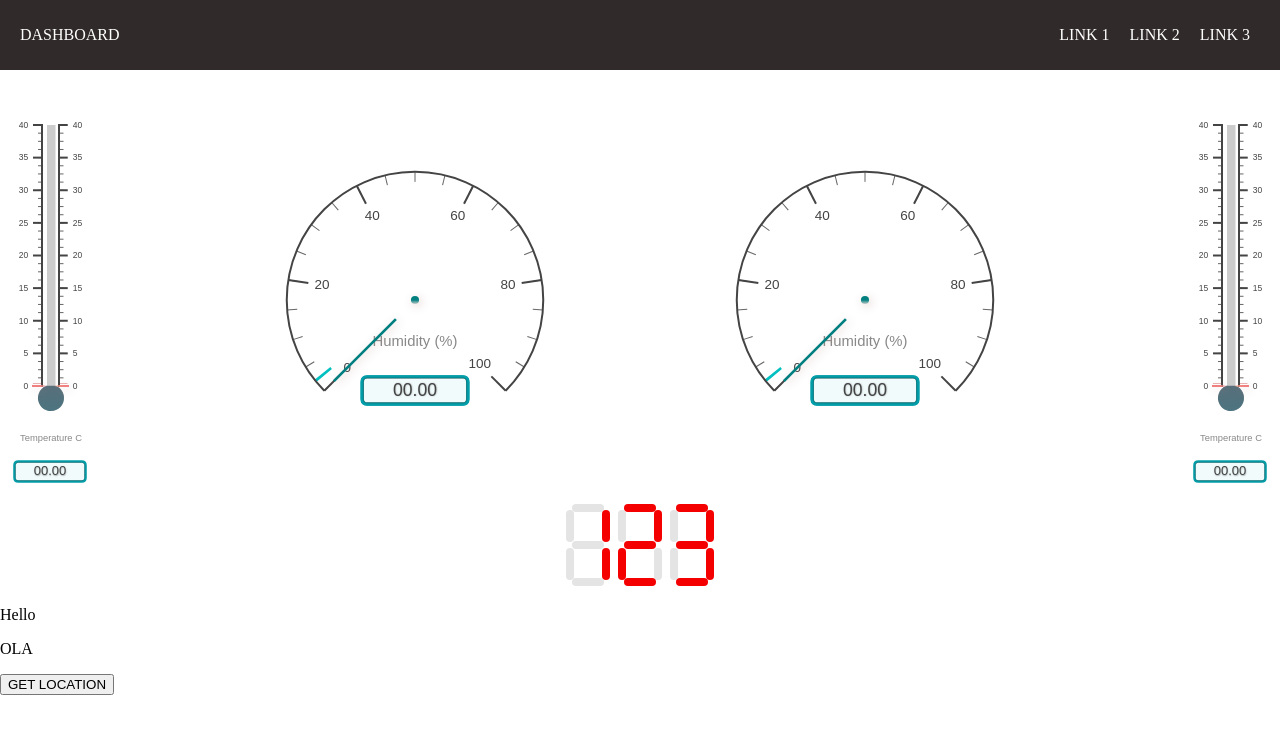
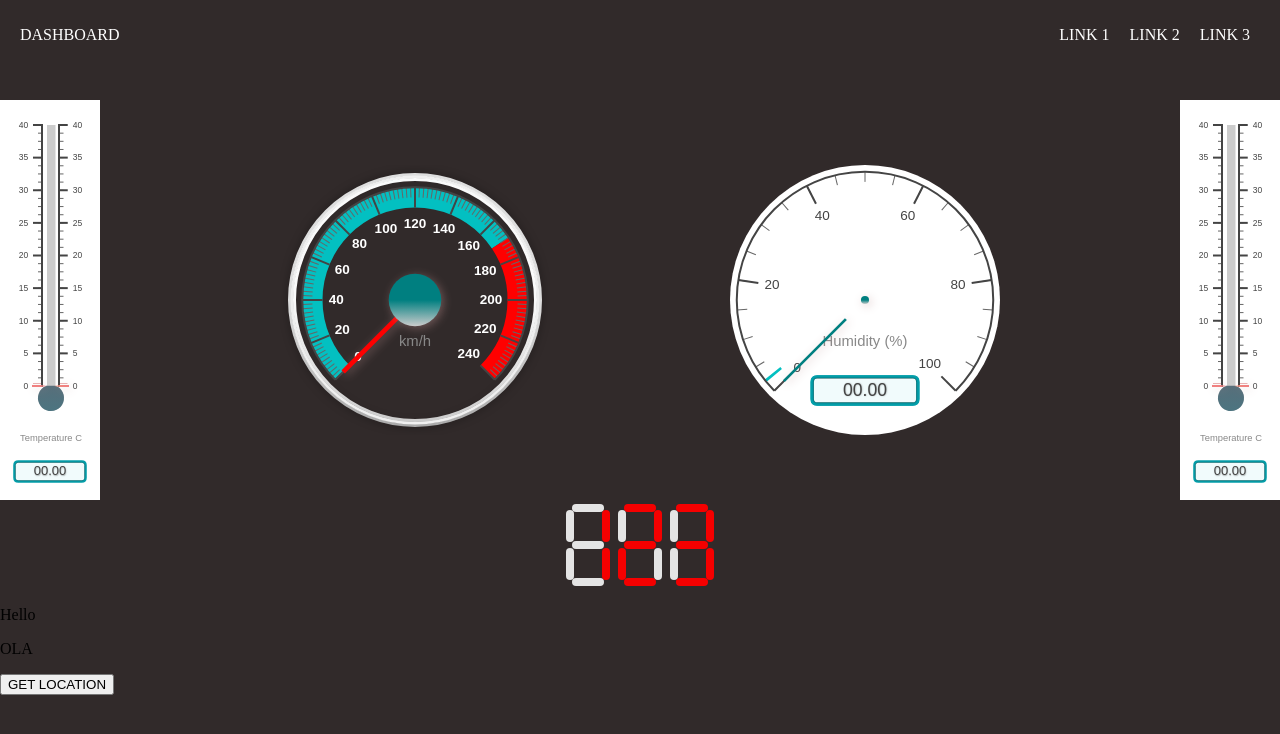
Before and after one commit to jaimevillegas/ESP32_Dashboard, a plain HTML site: page data/index.html in a window 1280 px wide. Drawn offline with Linux system fonts and the light colour scheme; no server answers.

Commit message:
Work on styling radial gauge

```diff
--- a/data/index.css
+++ b/data/index.css
@@ -1,6 +1,7 @@
 body {
   margin: 0;
   padding: 0;
+  background-color: #312A2A;
 }
 .navigation-top {
   /* position: absolute; */
--- a/data/script.js
+++ b/data/script.js
@@ -112,12 +112,19 @@ var gaugeHum = new RadialGauge({
   renderTo: 'gauge-humidity',
   width: 270,
   height: 270,
-  units: "Humidity (%)",
+  units: "km/h",
   minValue: 0,
-  maxValue: 4096,
-  colorValueBoxRect: "#049faa",
+  maxValue: 240,
+
+  colorValueBoxRect: "transparent",
+  colorNeedle: "red",
+  colorNeedleEnd: "red",
   colorValueBoxRectEnd: "#049faa",
-  colorValueBoxBackground: "#f1fbfc",
+  colorNeedleCircleOuter: "#007F80",
+  colorNumbers: "white",
+  // colorValueBoxBackground: "transparent",
+
+  valueBox: false,
   valueInt: 2,
   majorTicks: [
     "0",
@@ -125,29 +132,43 @@ var gaugeHum = new RadialGauge({
     "40",
     "60",
     "80",
-    "100"
+    "100",
+    "120",
+    "140",
+    "160",
+    "180",
+    "200",
+    "220",
+    "240"
 
   ],
-  minorTicks: 4,
+  minorTicks: 10,
   strokeTicks: true,
   highlights: [
     {
-      "from": 80,
-      "to": 100,
+      "from": 0,
+      "to": 170,
       "color": "#03C0C1"
+    },
+    {
+      "from": 170,
+      "to": 240,
+      "color": "red"
     }
   ],
-  colorPlate: "#fff",
-  borderShadowWidth: 0,
-  borders: false,
+  colorPlate: "transparent",
+  borderShadowWidth: 8,
+  borders: true,
+
+  fontNumbersSize: 20,
+  fontNumbersStyle: "Bold",
+
   needleType: "line",
-  colorNeedle: "#007F80",
-  colorNeedleEnd: "#007F80",
-  needleWidth: 2,
-  needleCircleSize: 3,
-  colorNeedleCircleOuter: "#007F80",
+  needleWidth: 4,
+  needleCircleSize: 22,
   needleCircleOuter: true,
   needleCircleInner: false,
+
   animationDuration: 1500,
   animationRule: "linear"
 }).draw();
```
